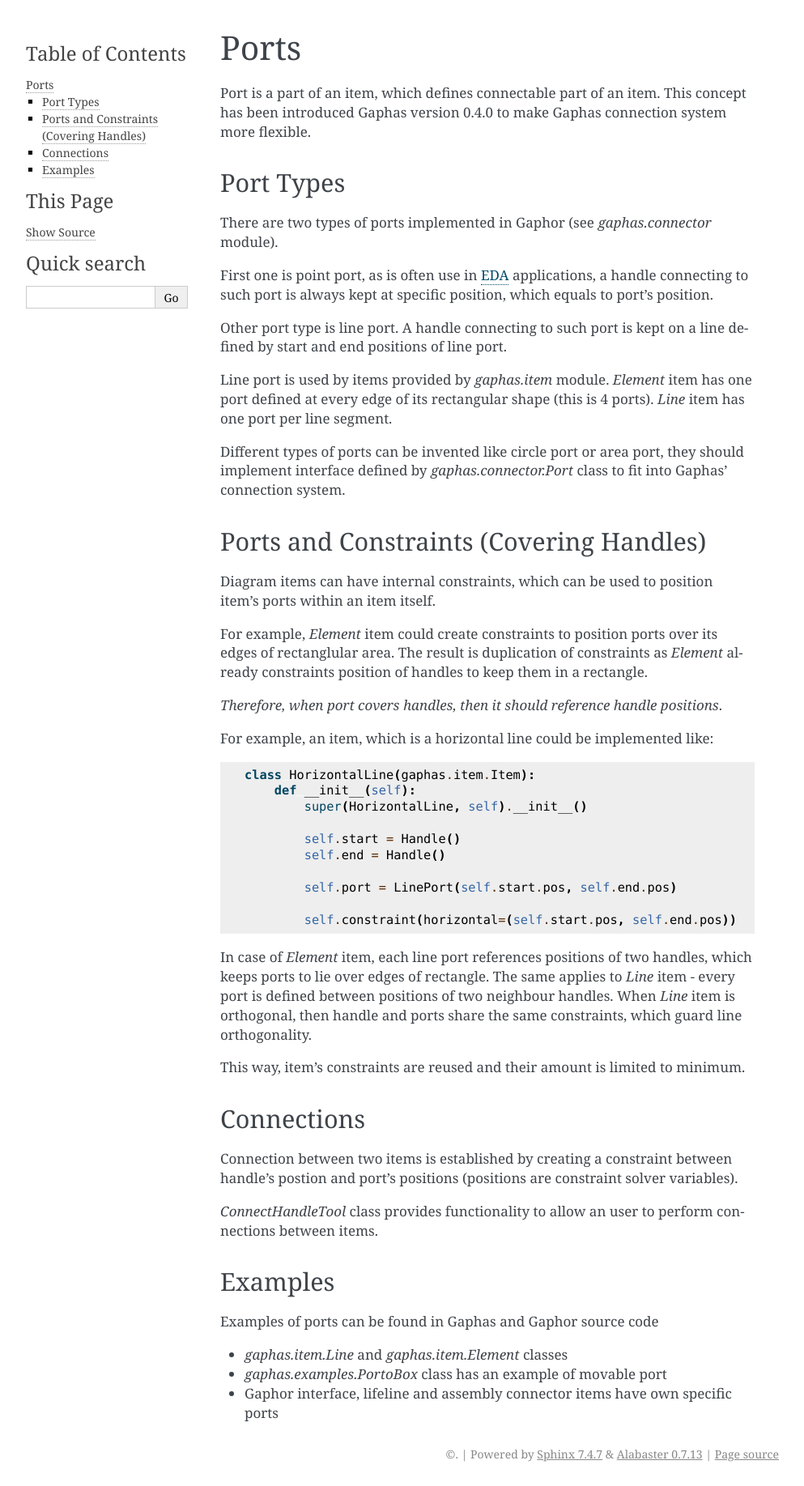
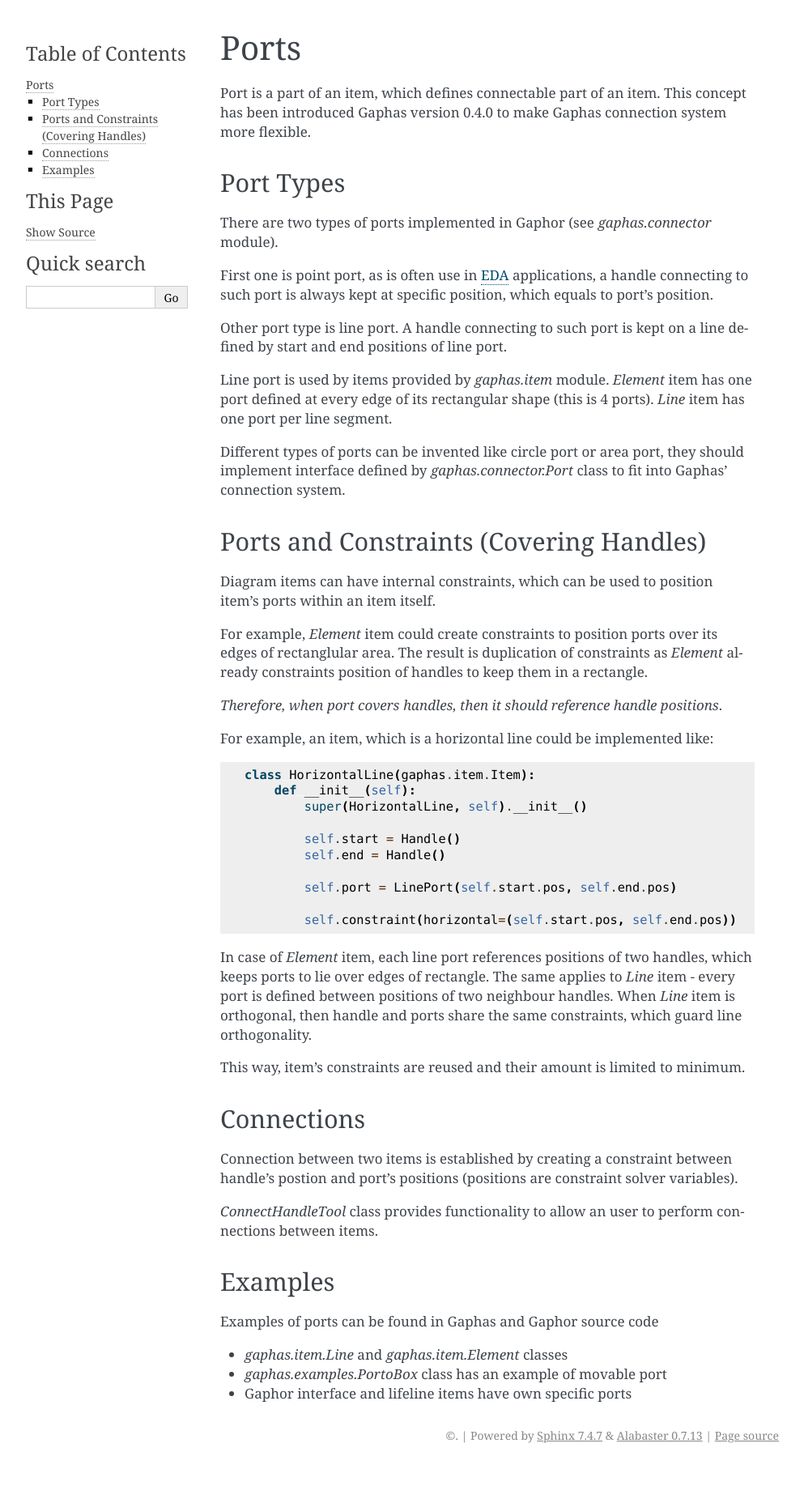
Before and after one commit to gaphor/gaphas, a Sphinx documentation site: the page built from doc/ports.txt, in a window 1280 px wide. Shown: the whole page at 81% size, without its empty margins (148-1141 px from the left). Built offline with Sphinx 7.4.7, drawn with Linux system fonts in a browser that asks for light colours; after the commit the page ends 1812 px from its top, so only the background shows below that.

Commit message:
- fixed list of examples (separate assembly connector item won't exist in   gaphor it seems)

```diff
--- a/doc/ports.txt
+++ b/doc/ports.txt
@@ -76,5 +76,4 @@ Examples of ports can be found in Gaphas and Gaphor source code
 
 - `gaphas.item.Line` and `gaphas.item.Element` classes
 - `gaphas.examples.PortoBox` class has an example of movable port
-- Gaphor interface, lifeline and assembly connector items have own specific
-  ports
+- Gaphor interface and lifeline items have own specific ports
```
